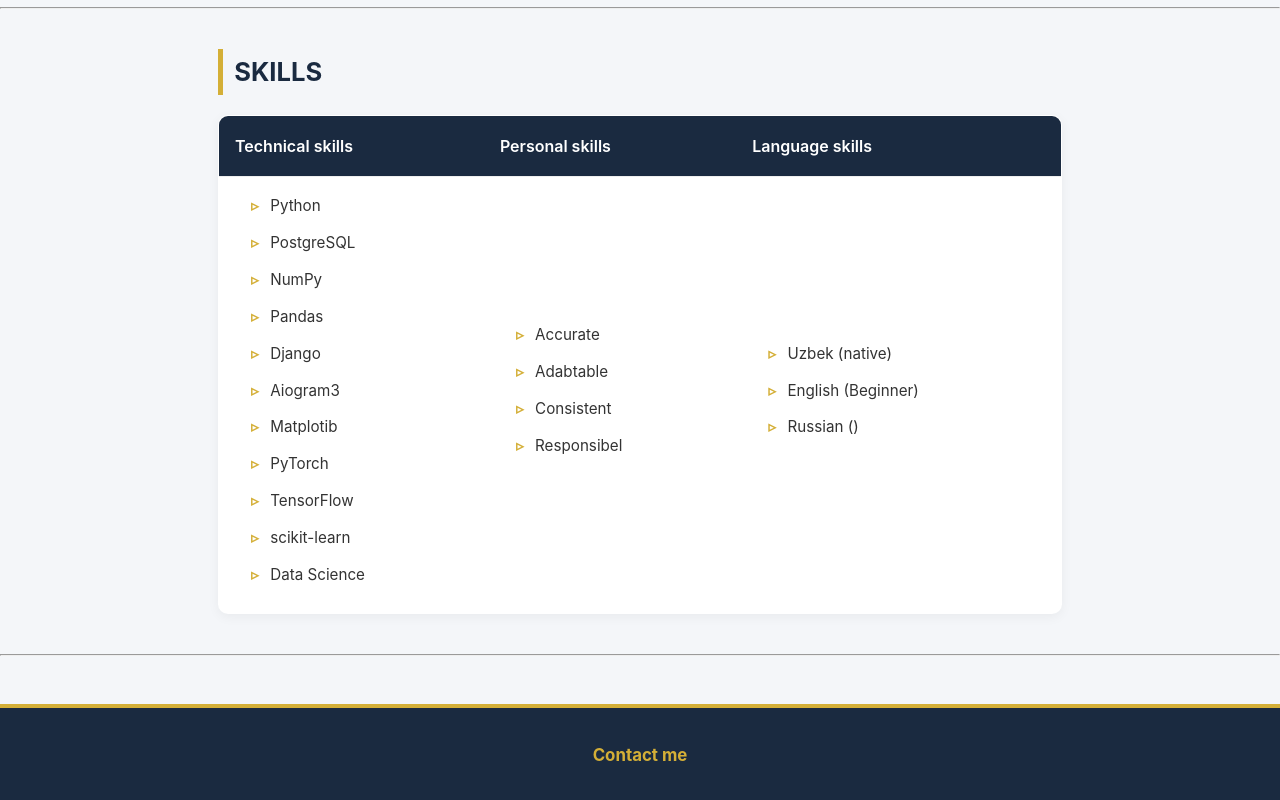
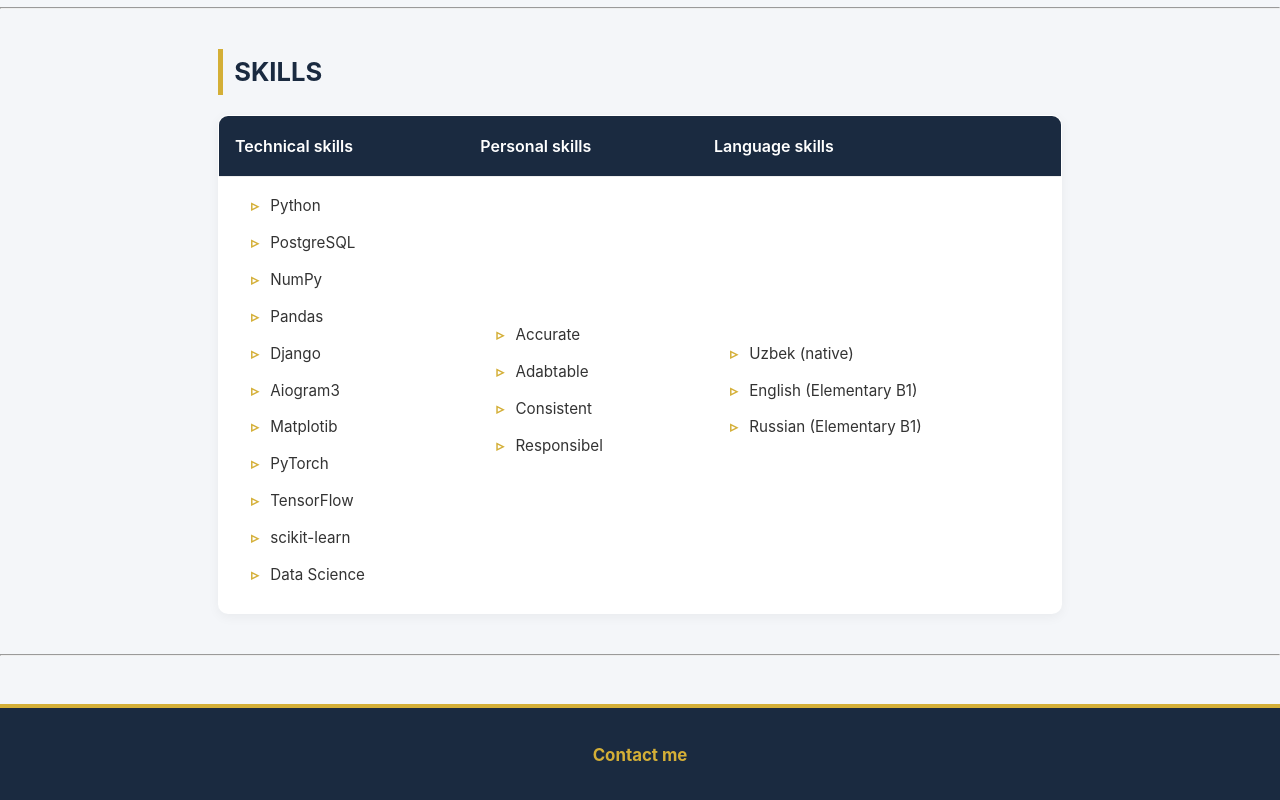
Before and after one commit to Temurbek006/Temurbek.github.io, a plain HTML site: page index.html in a window 1280 px wide. Shown: the part 1428-2228 px from the top of the page. Drawn offline with Linux system fonts and the light colour scheme.

Commit message:
index.html

```diff
--- a/index.html
+++ b/index.html
@@ -165,8 +165,8 @@
                     <td>
                         <ul>
                             <li>Uzbek (native)</li>
-                            <li>English (Beginner)</li>
-                            <li>Russian ()</li>
+                            <li>English (Elementary B1)</li>
+                            <li>Russian (Elementary B1)</li>
                         </ul>
                     </td>
 
```
